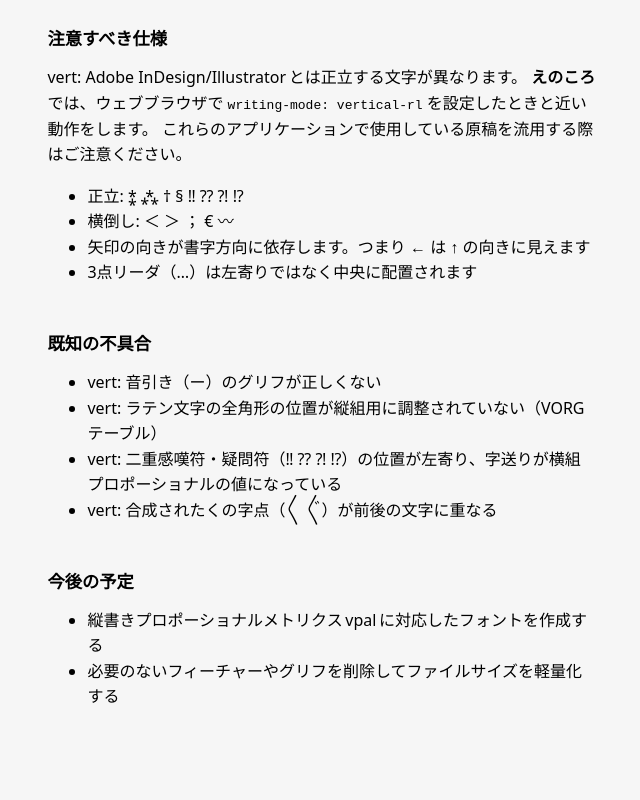
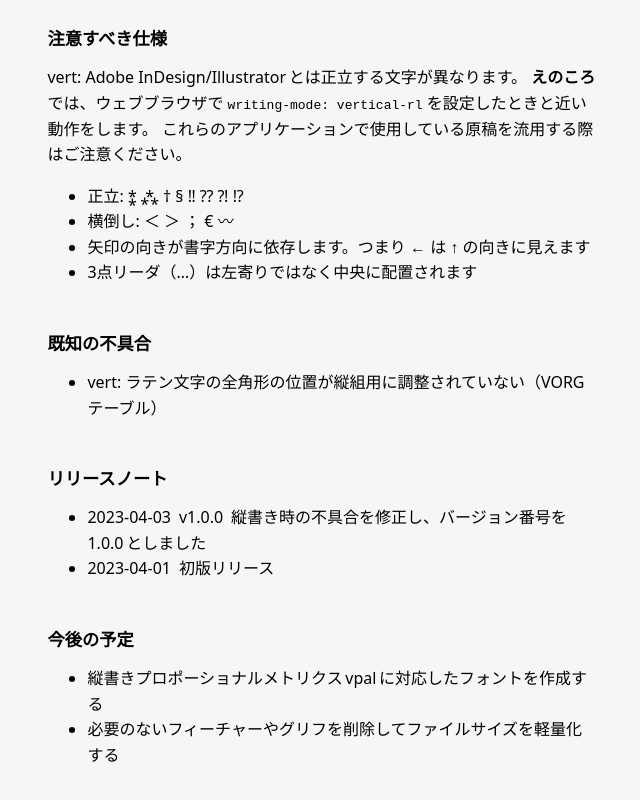
Before and after one commit to sharapeco/type.suzume.dev, an Astro site: page / in a window 1280 px wide. Shown: the part 832-1632 px from the top of the page, without its empty margins (318-958 px from the left). Before the commit the page ends 1590 px from the top, so only its background shows below. Built offline with nearby package versions, Linux system fonts and the light colour scheme; Astro itself is replaced by a stand-in of ours.

Commit message:
v1.0.0リリース

```diff
--- a/src/pages/index.astro
+++ b/src/pages/index.astro
@@ -53,10 +53,13 @@ import Card from '../components/Card.astro';
 
 		<h3>既知の不具合</h3>
 		<ul class="par">
-			<li>vert: 音引き（ー）のグリフが正しくない</li>
 			<li>vert: ラテン文字の全角形の位置が縦組用に調整されていない（VORGテーブル）</li>
-			<li>vert: 二重感嘆符・疑問符（‼ ⁇ ⁈ ⁉）の位置が左寄り、字送りが横組プロポーショナルの値になっている</li>
-			<li>vert: 合成されたくの字点（〱 〲）が前後の文字に重なる</li>
+		</ul>
+
+		<h3>リリースノート</h3>
+		<ul class="par">
+			<li>2023-04-03 v1.0.0 縦書き時の不具合を修正し、バージョン番号を 1.0.0 としました</li>
+			<li>2023-04-01 初版リリース</li>
 		</ul>
 
 		<h3>今後の予定</h3>
```
